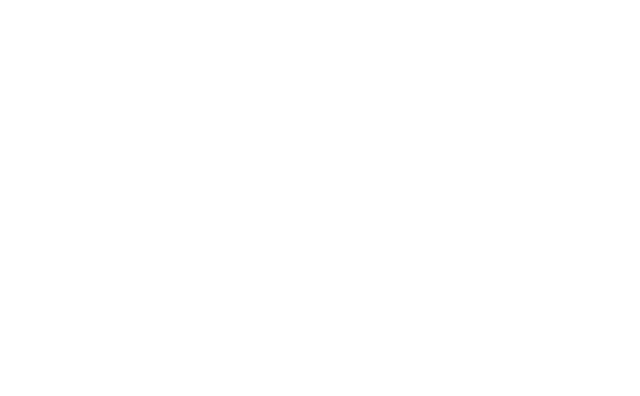
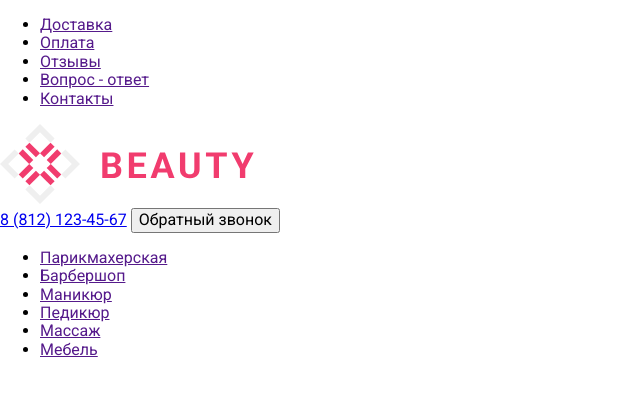
Before and after one commit to Rudzei/beauty-site, a website: page index.html in a window 1280 px wide. Shown: the whole page, without its empty margins (0-640 px from the left). Drawn offline with Linux system fonts and the light colour scheme.

Commit message:
разметка headera

```diff
--- a/assets/css/style.css
+++ b/assets/css/style.css
@@ -1,3 +1,9 @@
+*,
+*::before,
+*::after {
+  box-sizing: border-box;
+}
 html {
   font-family: "Roboto", sans-serif;
+  font-size: 16px;
 }
--- a/index.html
+++ b/index.html
@@ -15,6 +15,69 @@
 
 <body>
 
+  <header class="header">
+    <nav class="navbar-secondary">
+      <div class="container">
+        <ul class="navbar-secondary__list">
+          <li class="navbar-secondary__item">
+            <a class="navbar-secondary__link" href="">Доставка</a>
+          </li>
+          <li class="navbar-secondary__item">
+            <a class="navbar-secondary__link" href="">Оплата</a>
+          </li>
+          <li class="navbar-secondary__item">
+            <a class="navbar-secondary__link" href="">Отзывы</a>
+          </li>
+          <li class="navbar-secondary__item">
+            <a class="navbar-secondary__link" href="">Вопрос - ответ</a>
+          </li>
+          <li class="navbar-secondary__item">
+            <a class="navbar-secondary__link" href="">Контакты</a>
+          </li>
+        </ul>
+      </div>
+    </nav>
+
+    <nav class="navbar-info">
+      <div class="container">
+        <div class="logo">
+          <a class="logo__link" href="">
+            <img class="logo__image" src="assets/img/logo.svg" alt="logo">
+          </a>
+        </div>
+        <div class="feedback">
+          <a class="feedback__phone" href="tel:+88121234567">8 (812) 123-45-67</a>
+          <button class="feedback__button btn btn--primary">Обратный звонок</button>
+        </div>
+      </div>
+    </nav>
+
+    <nav class="navbar-primary">
+      <div class="container">
+        <ul class="navbar-primary__list">
+          <li class="navbar-primary__item">
+            <a class="navbar-primary__link" href="">Парикмахерская</a>
+          </li>
+          <li class="navbar-primary__item">
+            <a class="navbar-primary__link" href="">Барбершоп</a>
+          </li>
+          <li class="navbar-primary__item">
+            <a class="navbar-primary__link" href="">Маникюр</a>
+          </li>
+          <li class="navbar-primary__item">
+            <a class="navbar-primary__link" href="">Педикюр</a>
+          </li>
+          <li class="navbar-primary_item">
+            <a class="navbar-primary__link" href="">Массаж</a>
+          </li>
+          <li class="navbar-primary__item">
+            <a class="navbar-primary__link" href="">Мебель</a>
+          </li>
+        </ul>
+      </div>
+    </nav>
+  </header>
+
 </body>
 
 </html>
```
Also changed, not shown: assets/img/logo.svg (added), 2 other files.
